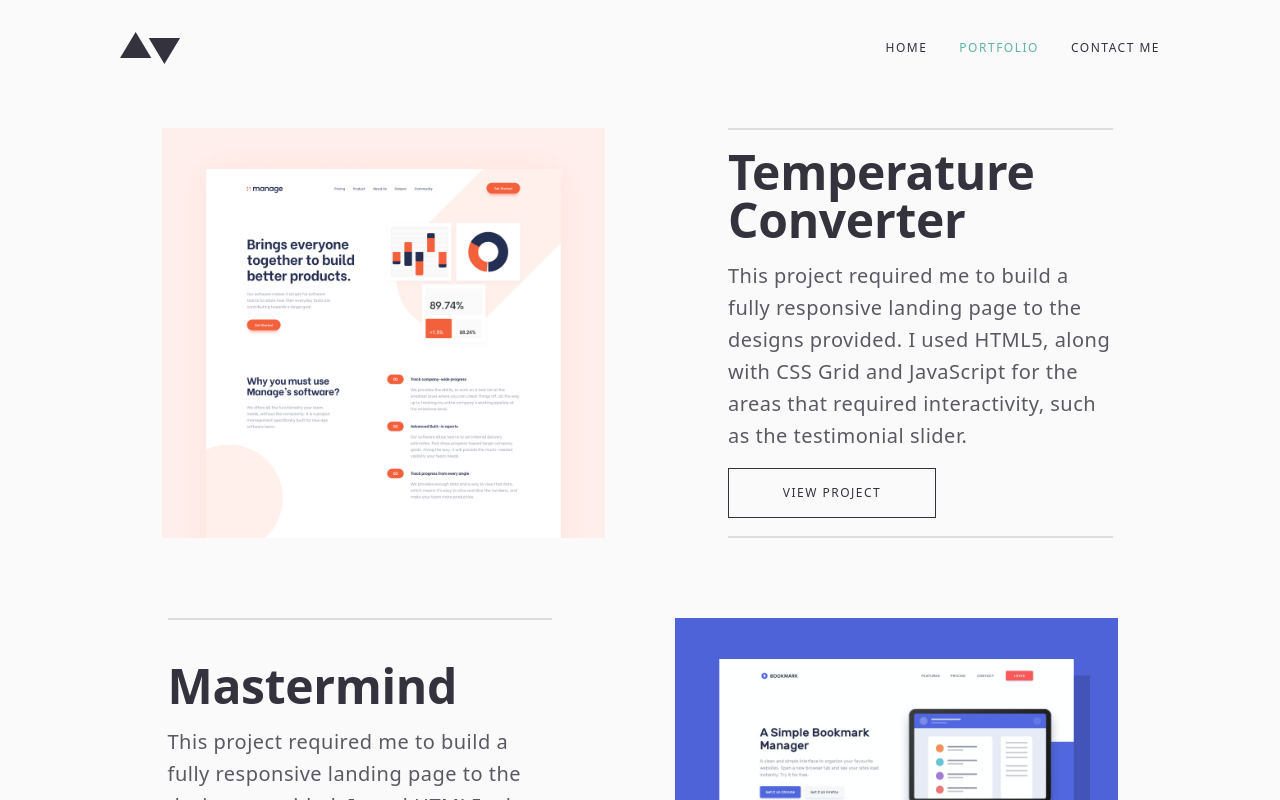
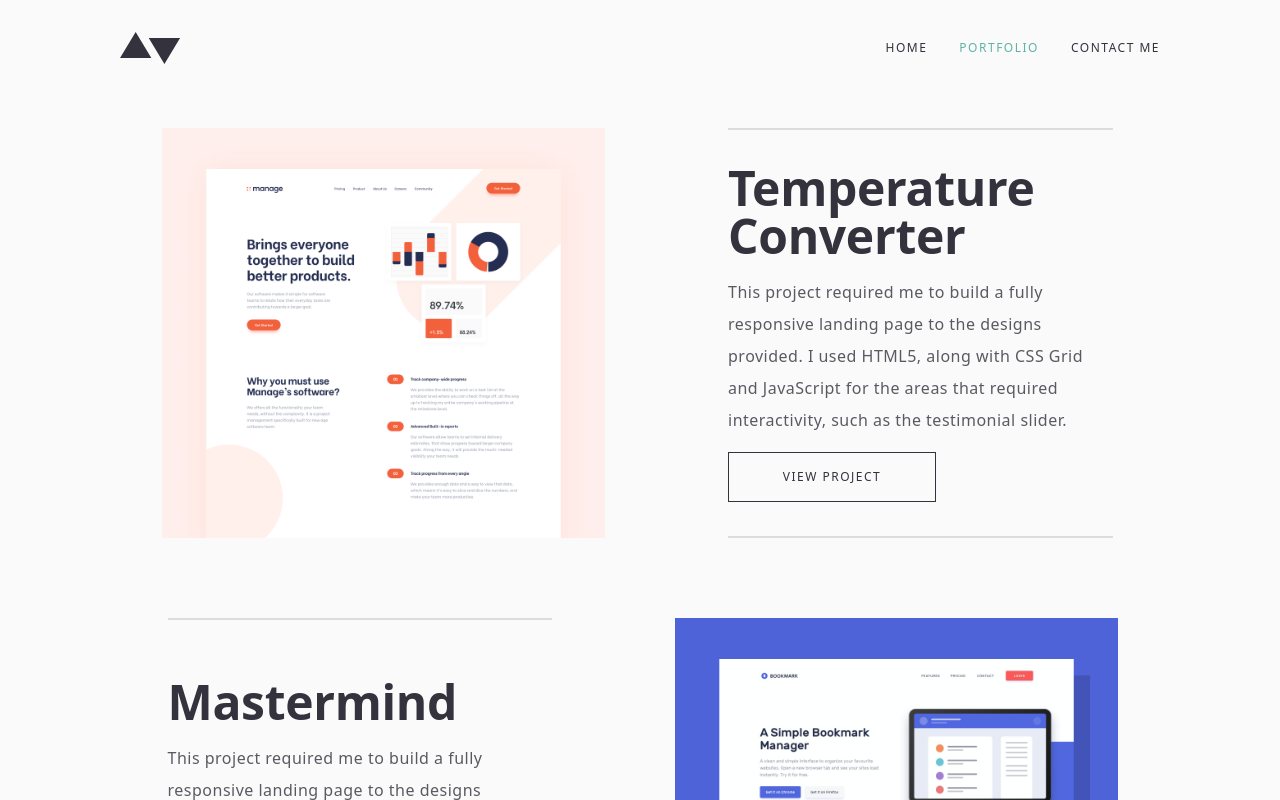
Before and after one commit to kellyky/Portfolio, a React (Vite) app: page /portfolio in a window 1280 px wide. Shown: the top 800 px of the page. Built offline with nearby package versions, Linux system fonts and the light colour scheme.

Commit message:
Fix paragraph text style on Portfolio Page

```diff
--- a/src/pages/PortfolioPage.jsx
+++ b/src/pages/PortfolioPage.jsx
@@ -44,7 +44,7 @@ function PortfolioPage () {
                   '
                 >{project.name}
                 </h2>
-                <p>
+                <p className='text-base/8'>
                   {project.description}
                 </p>
                   <Button
```
